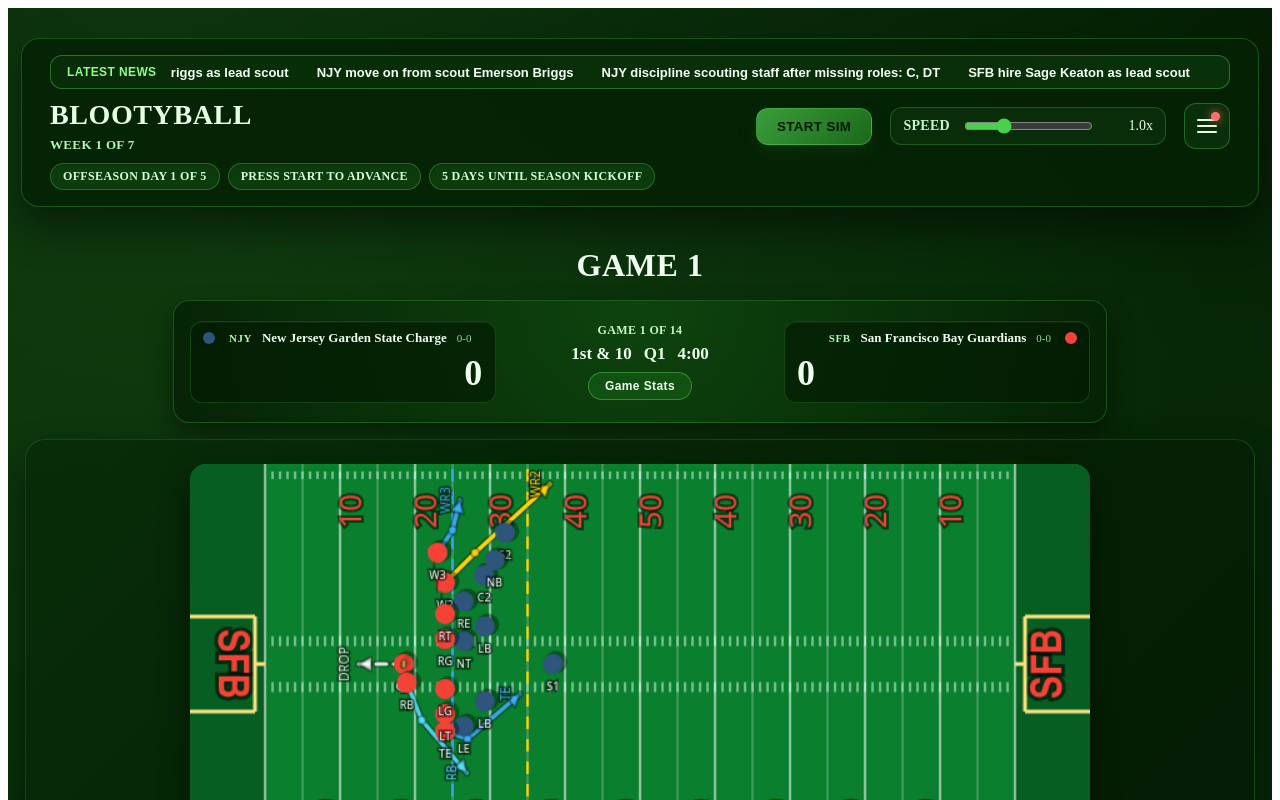
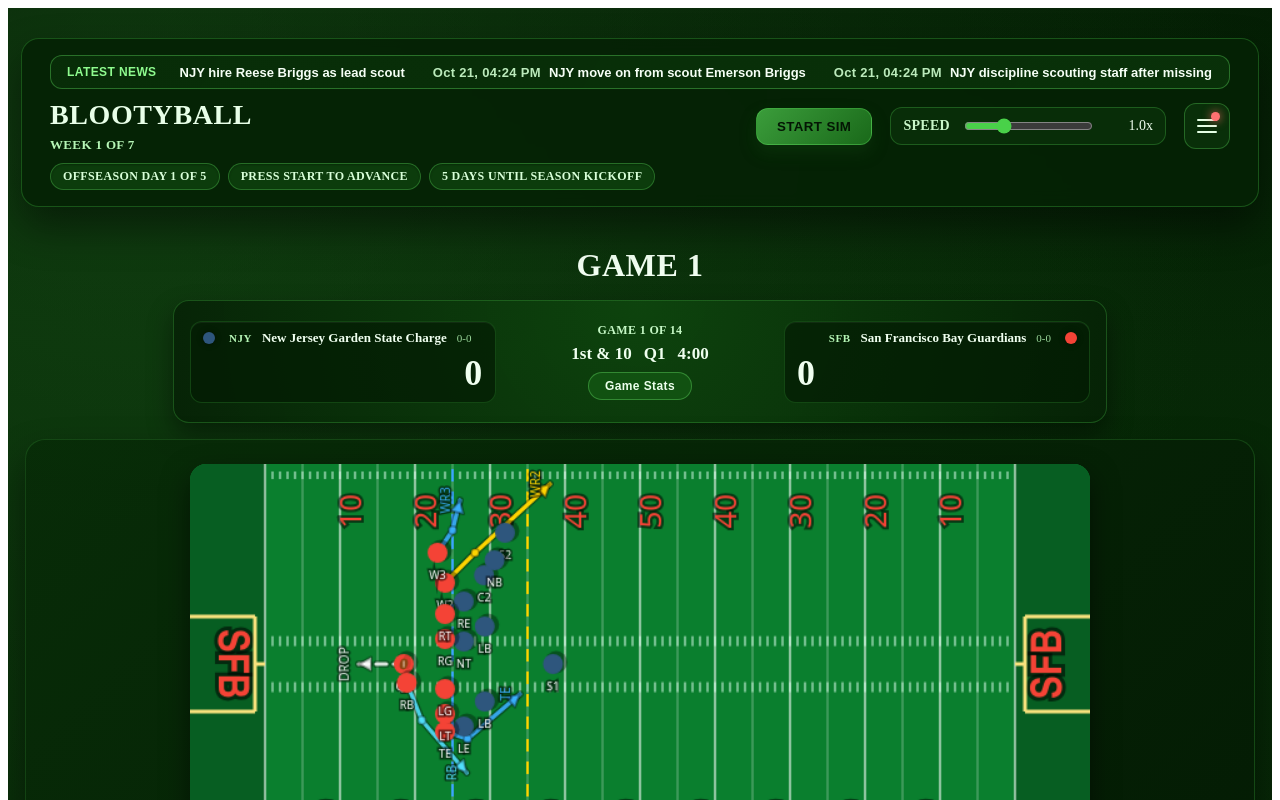
Before and after one commit to toofpaste/blootyball, a React (Create React App) app: page / in a window 1280 px wide. Shown: the top 800 px of the page. Built offline with nearby package versions, Linux system fonts and the light colour scheme; no server answers.

Commit message:
Add timestamps to latest news ticker

```diff
--- a/src/App.jsx
+++ b/src/App.jsx
@@ -25,6 +25,27 @@ const PLAYOFF_STAGE_ORDER = { regular: 0, semifinals: 1, championship: 2, comple
 
 function stageRank(stage) {
   return PLAYOFF_STAGE_ORDER[stage] ?? -1;
+}
+
+function formatTickerTimestamp(value) {
+  if (!value) return { label: null, iso: null };
+  try {
+    const date = new Date(value);
+    if (Number.isNaN(date.getTime())) {
+      return { label: null, iso: null };
+    }
+    return {
+      label: date.toLocaleString(undefined, {
+        month: 'short',
+        day: 'numeric',
+        hour: '2-digit',
+        minute: '2-digit',
+      }),
+      iso: date.toISOString(),
+    };
+  } catch (err) {
+    return { label: null, iso: null };
+  }
 }
 
 function cloneAwardsEntry(entry) {
@@ -1477,10 +1498,16 @@ export default function App() {
     return leagueNewsFeed
       .filter((entry) => entry && entry.text && entry.type !== 'press')
       .slice(0, 5)
-      .map((entry, index) => ({
-        id: entry.id || `ticker-${index}`,
-        text: entry.text,
-      }));
+      .map((entry, index) => {
+        const timestampSource = entry.createdAt || entry.generatedAt || entry.timestamp || null;
+        const { label: timestampLabel, iso: timestampISO } = formatTickerTimestamp(timestampSource);
+        return {
+          id: entry.id || `ticker-${index}`,
+          text: entry.text,
+          timestampLabel,
+          timestampISO,
+        };
+      });
   }, [leagueNewsFeed]);
 
   useEffect(() => {
--- a/src/AppLayout.css
+++ b/src/AppLayout.css
@@ -93,6 +93,23 @@
   font-weight: 600;
   white-space: nowrap;
   color: #f6fff6;
+  display: inline-flex;
+  align-items: baseline;
+  gap: 8px;
+}
+
+.global-header__ticker-timestamp {
+  color: rgba(207, 255, 207, 0.9);
+  font-weight: 700;
+  letter-spacing: 0.3px;
+}
+
+.global-header__ticker-timestamp time {
+  font: inherit;
+}
+
+.global-header__ticker-text {
+  display: inline-block;
 }
 
 @keyframes global-header-ticker-scroll {
--- a/src/ui/GlobalControls.jsx
+++ b/src/ui/GlobalControls.jsx
@@ -88,7 +88,9 @@ export default function GlobalControls({
 
   const tickerKey = useMemo(() => {
     if (!tickerItems.length) return 'empty';
-    return tickerItems.map((item) => item.id || item.text).join('|');
+    return tickerItems
+      .map((item) => item.id || `${item.timestampISO || ''}|${item.text}`)
+      .join('|');
   }, [tickerItems]);
 
   const handleSpeedChange = (event) => {
@@ -216,7 +218,12 @@ export default function GlobalControls({
                 >
                   {tickerItems.map((item) => (
                     <li key={`${loopIndex}-${item.id}`} className="global-header__ticker-item">
-                      {item.text}
+                      {item.timestampLabel ? (
+                        <span className="global-header__ticker-timestamp">
+                          <time dateTime={item.timestampISO || undefined}>{item.timestampLabel}</time>
+                        </span>
+                      ) : null}
+                      <span className="global-header__ticker-text">{item.text}</span>
                     </li>
                   ))}
                 </ul>
```
